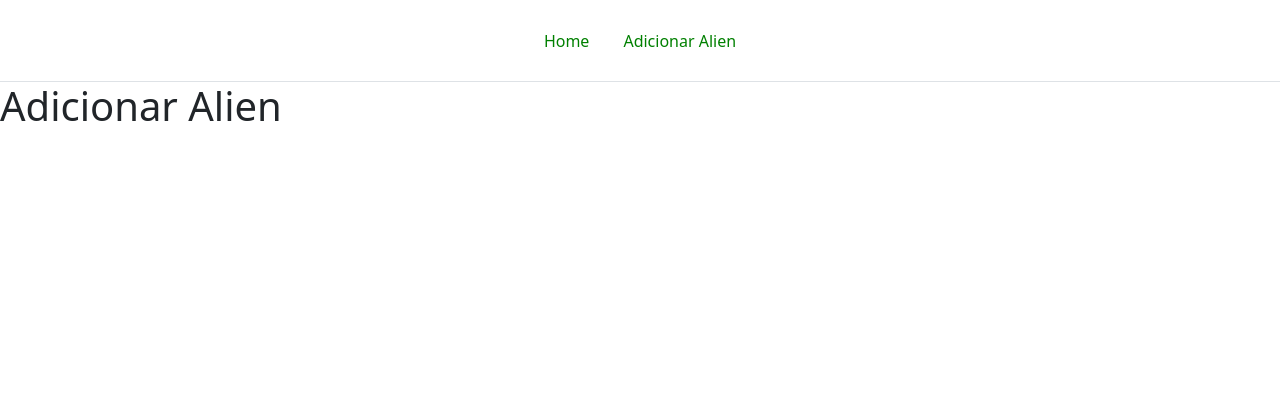
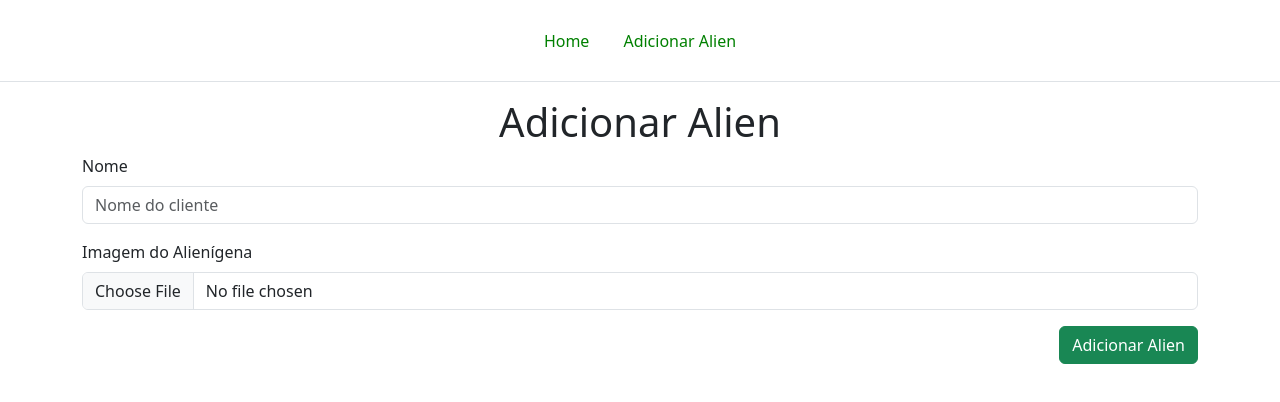
Before and after one commit to mateusmaranhao12/omnitrix_app, a Vue app: page /adicionar-alien in a window 1280 px wide. Shown: the top 402 px of the page. Built offline with nearby package versions, Linux system fonts and the light colour scheme.

Commit message:
add AdicionarAlien.vue

```diff
--- a/src/scss/home.scss
+++ b/src/scss/home.scss
@@ -72,7 +72,7 @@
 
 .omnitrix-img:hover {
     animation-name: spin;
-    animation-duration: 1500ms;
+    animation-duration: 1000ms;
 }
 
 @keyframes spin {
--- a/src/views/AdicionarAlien.vue
+++ b/src/views/AdicionarAlien.vue
@@ -1,3 +1,20 @@
 <template>
-    <h1>Adicionar Alien</h1>
+    <div class="container">
+        <div class="row">
+            <div class="col">
+                <h1 class="text-center mt-3">Adicionar Alien</h1>
+                <div class="mb-3">
+                    <label for="nome" class="form-label">Nome</label>
+                    <input type="text" placeholder="Nome do cliente" ref="nome" class="form-control" name="nome" />
+                </div>
+                <div class="mb-3">
+                    <label for="imagemAlien" class="form-label">Imagem do Alienígena</label>
+                    <input class="form-control" type="file" id="imagemAlien">
+                </div>
+                <div class="mb-3">
+                    <button class="btn btn-success float-end">Adicionar Alien</button>
+                </div>
+            </div>
+        </div>
+    </div>
 </template>
```
Also changed, not shown: 1 other file (tests, documents, lock files or other folders).
